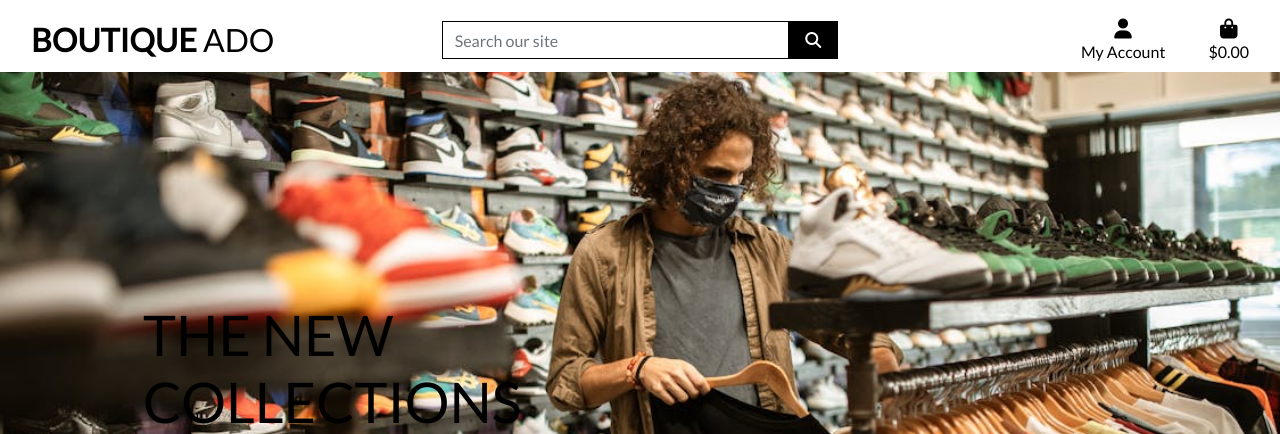
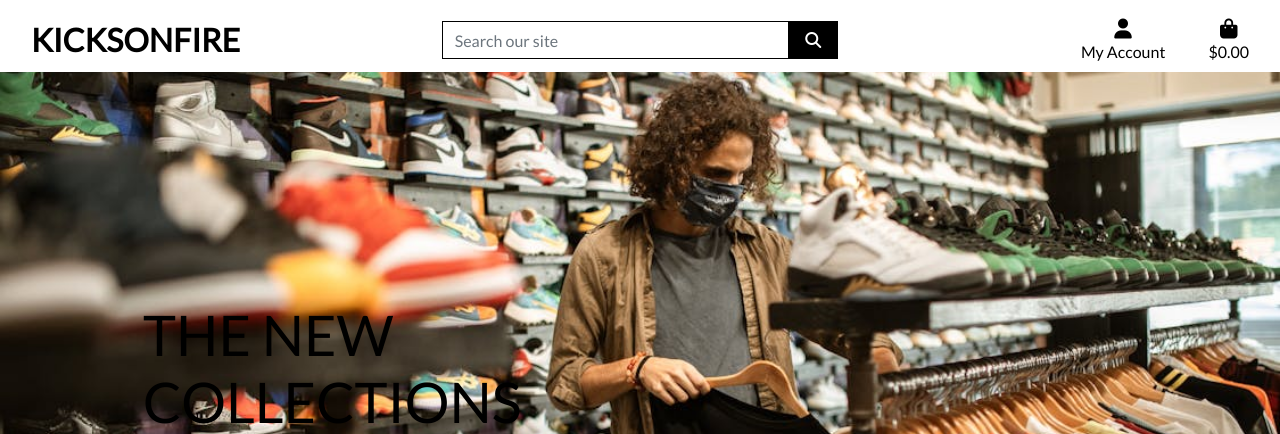
Before and after one commit to ciarangriffin93/KicksOnFire, a Django app: page / in a window 1280 px wide. Shown: the top 434 px of the page. Run offline with Django 3.2, Linux system fonts and the light colour scheme; some libraries are stand-ins or nearby versions.

Commit message:
Created title and logo

```diff
--- a/templates/base.html
+++ b/templates/base.html
@@ -32,14 +32,14 @@
     {% block extra_js %}
     {% endblock %}
 
-    <title>Boutique Ado {% block extra_title %}{% endblock %}</title>
+    <title>KicksOnFire{% block extra_title %}{% endblock %}</title>
   </head>
   <body>
     <header class="container-fluid fixed-top">
         <div id="topnav" class="row bg-white pt-lg-2 d-none d-lg-flex">
             <div class="col-12 col-lg-4 my-auto py-1 py-lg-0 text-center text-lg-left">
                 <a href="{% url 'home' %}" class="nav-link main-logo-link">
-                    <h2 class="logo-font text-black my-0"><strong>Boutique</strong> Ado</h2>
+                    <h2 class="logo-font text-black my-0"><strong>KicksOnFire</strong></h2>
                 </a>
             </div>
             <div class="col-12 col-lg-4 my-auto py-1 py-lg-0">
```
